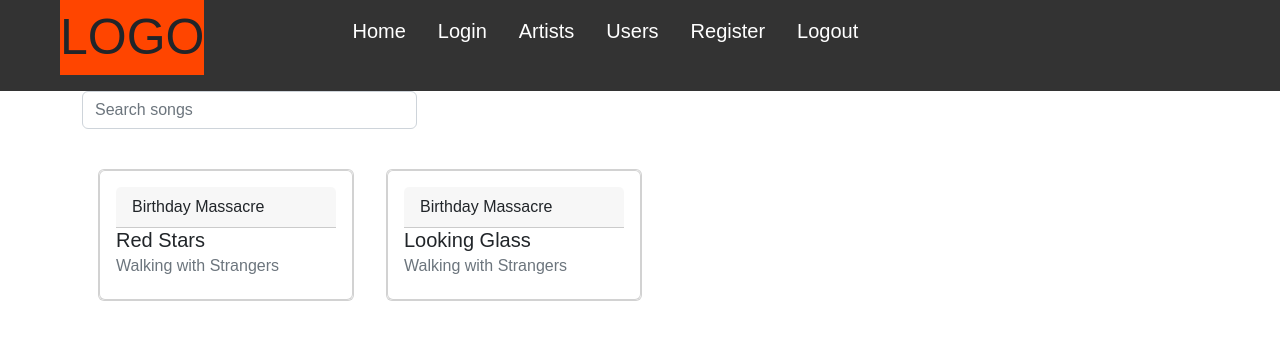
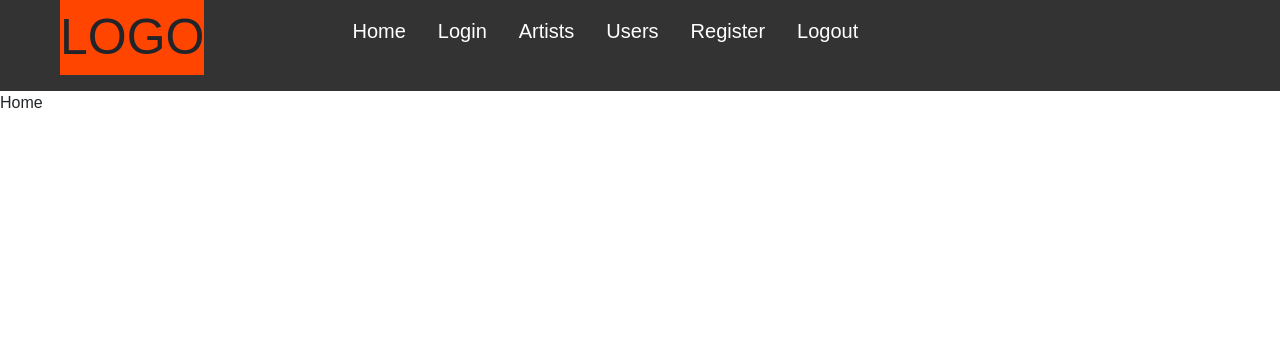
Before and after one commit to CodecoolGlobal/el-proyecte-grande-sprint-1-csharp-KisLorand, a React (Create React App) app in the folder Badcamp/Frontend/: page / in a window 1280 px wide. Shown: the top 340 px of the page. Built offline with nearby package versions, Linux system fonts and the light colour scheme.

Commit message:
remove double element

```diff
--- a/Badcamp/Frontend/src/index.jsx
+++ b/Badcamp/Frontend/src/index.jsx
@@ -15,7 +15,7 @@
     <BrowserRouter>
       <Routes>
         <Route path='/' element={<App />}>
-          <Route index element={<Home />} element={<SongListing />}></Route>
+          <Route index element={<Home />}></Route>
           <Route path='SongListing' element={<SongListing />}></Route>
           <Route exact path='events' element={<EventPage />}></Route>
           <Route exact path='artistpage' element={<ArtistPage artistId={1}/>}></Route>
```
